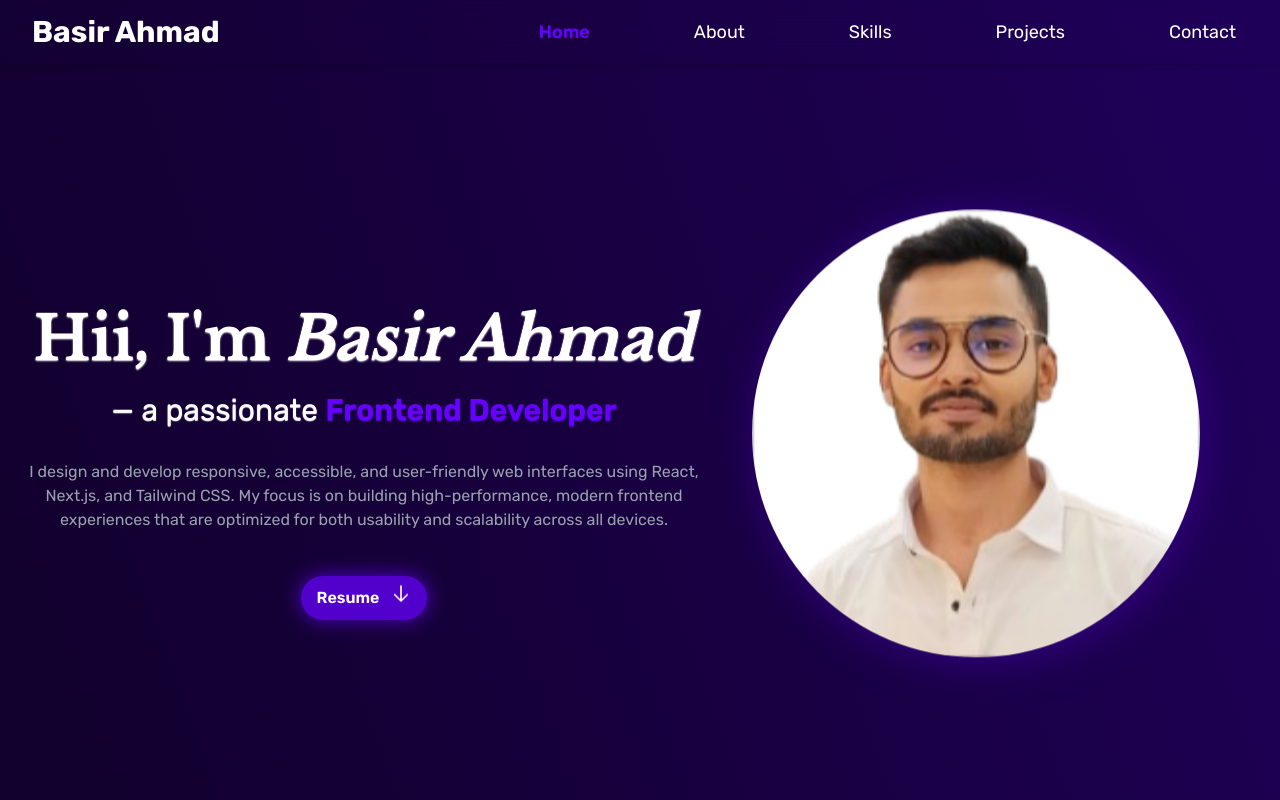
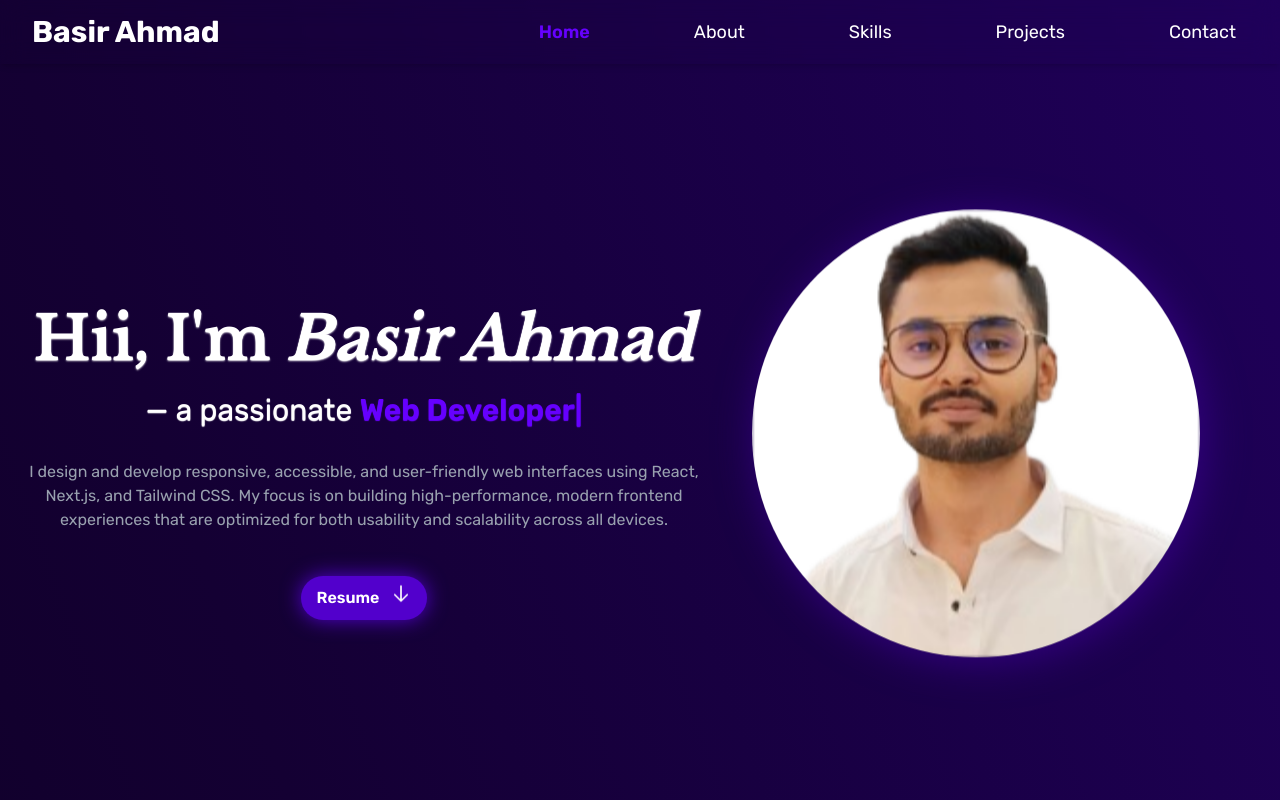
Before and after one commit to thebeliever1812/personal-portfolio, a Next.js app: page / in a window 1280 px wide. Shown: the top 800 px of the page. Built offline with nearby package versions, Linux system fonts and the light colour scheme.

Commit message:
Add TypeAnimationComponent to HeroSection for dynamic text animation; update imports and package dependencies

```diff
--- a/app/components/HomePageSections/HeroSection.tsx
+++ b/app/components/HomePageSections/HeroSection.tsx
@@ -2,7 +2,7 @@ import React from 'react'
 import { ResumeButton } from "../index";
 import { Libre_Baskerville, Rubik } from 'next/font/google'
 import styles from './HeroSection.module.css'
-import {ProfilePicture} from './index';
+import { ProfilePicture, TypeAnimationComponent } from './index';
 
 const heroFont = Libre_Baskerville({
     weight: ['400', '700'],
@@ -27,7 +27,9 @@ const HeroSection: React.FC = () => {
                     Hii, I&apos;m <i>Basir Ahmad</i>
                 </h1>
                 <h2 className={`text-xl lg:text-2xl xl:text-3xl md:pt-2 text-shadow-xs text-shadow-current select-none ${rubik.className}`}>
-                    — a passionate <span className="text-[#6600ff] font-semibold">Frontend Developer</span>
+                    — a passionate <span className="text-[#6600ff] font-semibold">
+                        <TypeAnimationComponent />
+                    </span>
                 </h2>
                 <p className={`text-gray-400 pt-2 md:pt-4 text-center ${rubik.className}`}>I design and develop responsive, accessible, and user-friendly web interfaces using React, Next.js, and Tailwind CSS. My focus is on building high-performance, modern frontend experiences that are optimized for both usability and scalability across all devices.</p>
                 <div className={`pt-4 sm:pt-7 w-full ${rubik.className}`}>
--- /dev/null
+++ b/app/components/HomePageSections/TypeAnimationComponent.tsx
@@ -0,0 +1,24 @@
+"use client"
+import React from 'react'
+import { TypeAnimation } from 'react-type-animation'
+
+const TypeAnimationComponent: React.FC = () => {
+    return (
+        <TypeAnimation
+            preRenderFirstString={true}
+            sequence={[
+                500,
+                'Frontend Developer',
+                1000,
+                'UI/UX Developer',
+                1000,
+                'Web Developer',
+                500,
+            ]}
+            speed={50}
+            repeat={Infinity}
+        />
+    )
+}
+
+export default TypeAnimationComponent
--- a/app/components/HomePageSections/index.ts
+++ b/app/components/HomePageSections/index.ts
@@ -6,6 +6,7 @@ import CoreTechnologies from "./CoreTechnologies";
 import SkillGroup from "./SkillGroup";
 import ContactSection from "./ContactSection";
 import ProfilePicture from "./ProfilePicture";
+import TypeAnimationComponent from "./TypeAnimationComponent";
 
 export {
 	HeroSection,
@@ -16,4 +17,5 @@ export {
 	SkillGroup,
 	ContactSection,
 	ProfilePicture,
+	TypeAnimationComponent,
 };
--- a/package.json
+++ b/package.json
@@ -16,7 +16,8 @@
 		"react-dom": "^19.0.0",
 		"react-icons": "^5.5.0",
 		"react-share": "^5.2.2",
-		"react-toastify": "^11.0.5"
+		"react-toastify": "^11.0.5",
+		"react-type-animation": "^3.2.0"
 	},
 	"devDependencies": {
 		"@eslint/eslintrc": "^3",
```
Also changed, not shown: 1 other file (tests, documents, lock files or other folders).
